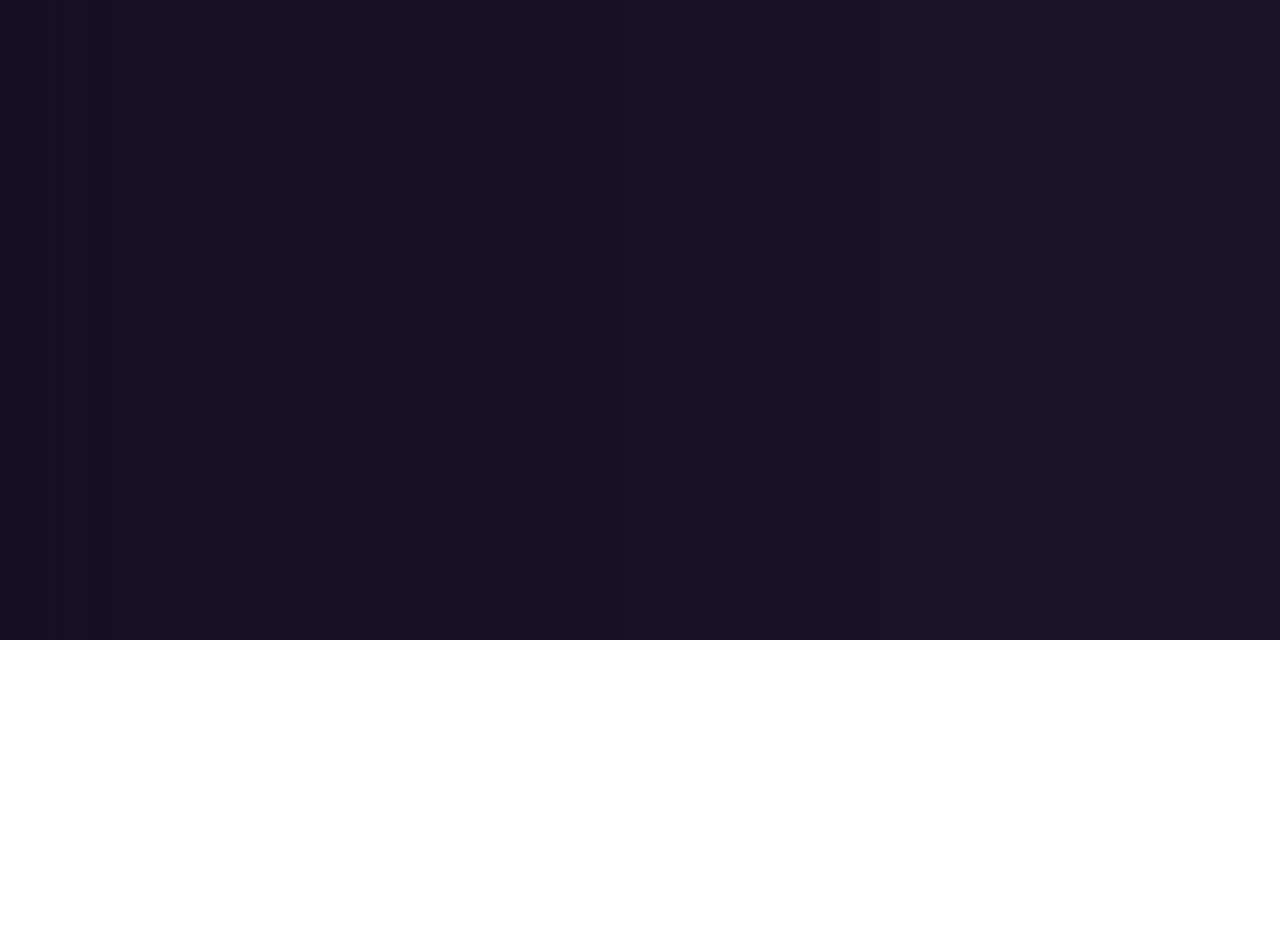
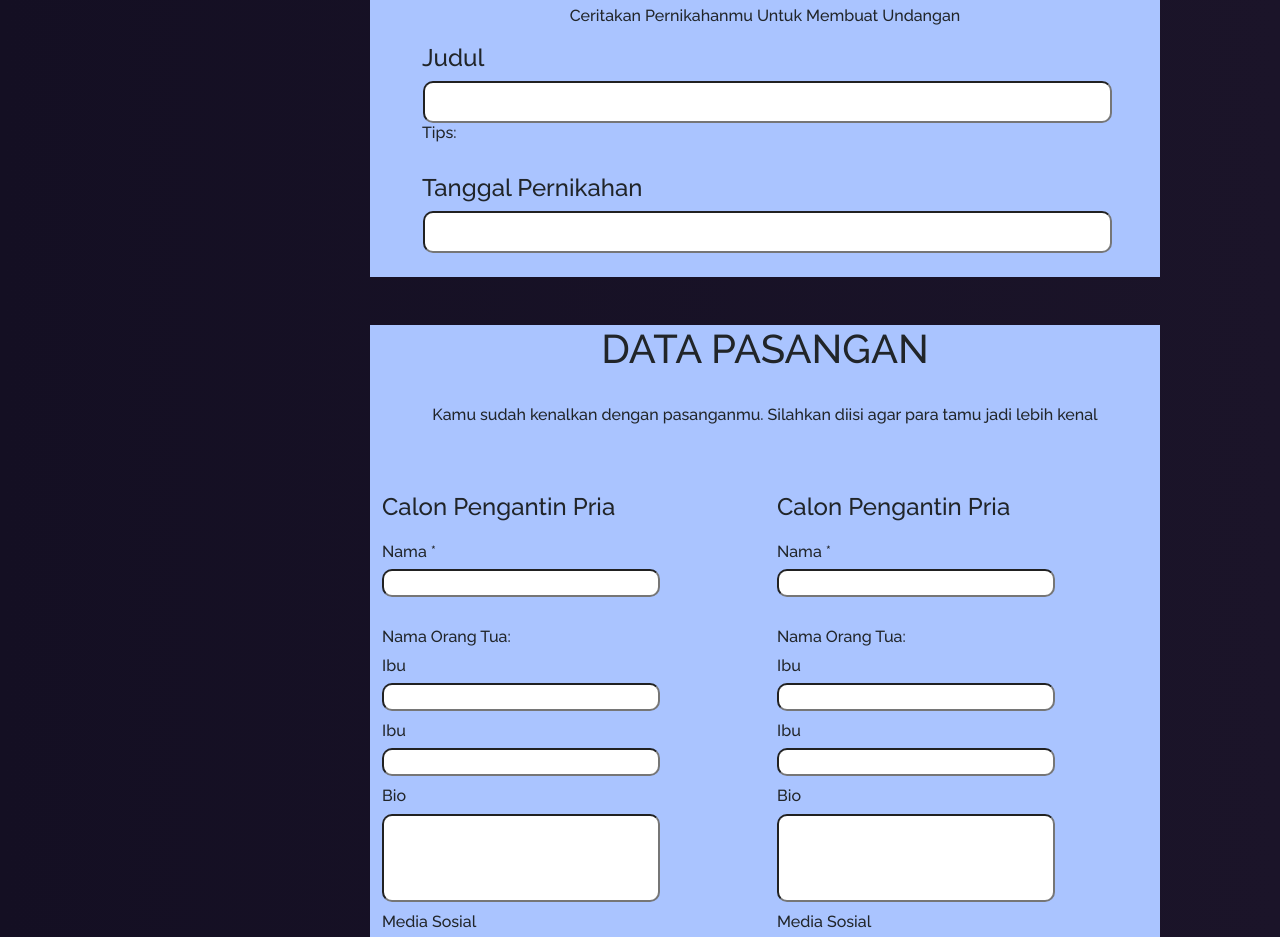
Before and after one commit to AngelNikijuluw/-Massive-Group-UNITE, a React (Create React App) app: page /analytics in a window 1280 px wide. Shown: the part 160-1097 px from the top of the page. Before the commit the page ends 800 px from the top, so only its background shows below. Built offline with nearby package versions, Linux system fonts and the light colour scheme.

Commit message:
add halaman buat undangan

```diff
--- a/src/pages/Dashboard/Analytics.js
+++ b/src/pages/Dashboard/Analytics.js
@@ -1,11 +1,181 @@
 import React from 'react';
+import Sidebar from "../../components/Sidebar";
+import {Card, Container, Row, Col, Form, Table} from "react-bootstrap";
 
 const Analytics = () =>{
     return (
-        <div>
-            <h1>This is Analytics Page</h1>
-        </div>
-    )
+        <Container>
+        <Row
+        style={{ paddingLeft:300, paddingTop:30, paddingRight: 50 }}>
+        <Container fluid className="home-section">
+        <h1>HALO, </h1>
+        <h1>SELAMAT DATANG DI </h1>
+        <p style={{marginTop:30}}>Ceritakan Pernikahanmu Untuk Membuat Undangan</p>
+        <Form>
+            <h4 style={{textAlign:"left", paddingLeft:40}}>Judul</h4>
+            <input style={{width:"90%", marginLeft:5, borderRadius:"10px", padding:"7px"}} type="text"></input>
+            <h6 style={{textAlign:"left",paddingLeft:40}}>Tips:</h6>
+            <br></br>
+            <h4 style={{textAlign:"left", paddingLeft:40}}>Tanggal Pernikahan</h4>
+            <input style={{width:"90%", marginLeft:5, borderRadius:"10px", padding:"7px"}} type="text"></input>
+            <br></br>
+<br></br>
+        </Form>
+</Container>
+
+<Form>
+            <br></br>
+<br></br>
+        </Form>
+
+        <Container fluid className="home-section">
+        <h1>DATA PASANGAN</h1>
+        <p style={{marginTop:30}}>Kamu sudah kenalkan dengan pasanganmu. Silahkan diisi agar para tamu jadi lebih kenal</p>
+        <Form>
+
+        <div class="row">
+  <div class="col-sm-6">
+      <Col
+              md={6}
+              style={{ paddingBottom: 20, paddingTop: 50}}
+              >
+                <h4 style={{textAlign:"left", width:"200%"}}>Calon Pengantin Pria</h4>
+            <h6 style={{textAlign:"left", marginTop:20}}>Nama *</h6>
+            <input style={{width:"150%", marginLeft:-0, borderRadius:"10px"}} type="text"></input>
+            <h6 style={{textAlign:"left", marginTop:30}}>Nama Orang Tua:</h6>
+            <h6 style={{textAlign:"left", marginTop:10}}>Ibu</h6>
+            <input style={{width:"150%", marginLeft:-0, borderRadius:"10px"}} type="text"></input>
+            <h6 style={{textAlign:"left", marginTop:10}}>Ibu</h6>
+            <input style={{width:"150%", marginLeft:-0, borderRadius:"10px"}} type="text"></input>
+            <h6 style={{textAlign:"left", marginTop:10}}>Bio</h6>
+            <input style={{width:"150%", marginLeft:-0, padding:"30px", borderRadius:"10px"}} type="text"></input>
+            <h6 style={{textAlign:"left", marginTop:10}}>Media Sosial</h6>
+            <input style={{width:"123%", marginLeft:50, borderRadius:"10px"}} type="text"></input>
+            <input style={{width:"123%", marginLeft:50, borderRadius:"10px"}} type="text"></input>
+            <input style={{width:"123%", marginLeft:50, borderRadius:"10px"}} type="text"></input>
+            <p style={{textAlign:"left",paddingLeft:50, width:"150%", fontSize:10}}>Tips: Kosongkan jika tidak ada</p>
+            <h6 style={{textAlign:"left", marginTop:10}}>Foto Pengantin Pria</h6>
+            <input style={{width:"150%", marginLeft:-0, borderRadius:"10px"}} type="text"></input>
+            <h6 style={{textAlign:"left", marginTop:10}}>Foto Prewedding</h6>
+            <input style={{width:"150%", marginLeft:-0, borderRadius:"10px"}} type="text"></input>
+
+              </Col>
+  </div>
+  <div class="col-sm-6">
+      <Col
+              md={6}
+              style={{ paddingBottom: 20, paddingTop: 50}}
+              >
+                <h4 style={{textAlign:"left", width:"200%"}}>Calon Pengantin Pria</h4>
+            <h6 style={{textAlign:"left", marginTop:20}}>Nama *</h6>
+            <input style={{width:"150%", marginLeft:-0, borderRadius:"10px"}} type="text"></input>
+            <h6 style={{textAlign:"left", marginTop:30}}>Nama Orang Tua:</h6>
+            <h6 style={{textAlign:"left", marginTop:10}}>Ibu</h6>
+            <input style={{width:"150%", marginLeft:-0, borderRadius:"10px"}} type="text"></input>
+            <h6 style={{textAlign:"left", marginTop:10}}>Ibu</h6>
+            <input style={{width:"150%", marginLeft:-0, borderRadius:"10px"}} type="text"></input>
+            <h6 style={{textAlign:"left", marginTop:10}}>Bio</h6>
+            <input style={{width:"150%", marginLeft:-0, padding:"30px", borderRadius:"10px"}} type="text"></input>
+            <h6 style={{textAlign:"left", marginTop:10}}>Media Sosial</h6>
+            <input style={{width:"123%", marginLeft:50, borderRadius:"10px"}} type="text"></input>
+            <input style={{width:"123%", marginLeft:50, borderRadius:"10px"}} type="text"></input>
+            <input style={{width:"123%", marginLeft:50, borderRadius:"10px"}} type="text"></input>
+            <p style={{textAlign:"left",paddingLeft:50, width:"150%", fontSize:10}}>Tips: Kosongkan jika tidak ada</p>
+            <h6 style={{textAlign:"left", marginTop:10}}>Foto Pengantin Pria</h6>
+            <input style={{width:"150%", marginLeft:-0, borderRadius:"10px"}} type="text"></input>
+            <h6 style={{textAlign:"left", marginTop:10}}>Foto Prewedding</h6>
+            <input style={{width:"150%", marginLeft:-0, borderRadius:"10px"}} type="text"></input>
+              </Col>
+  </div>
+</div>
+
+</Form>
+<Form>
+            <h2 style={{textAlign:"left"}}>Kata-kata Mutiara</h2>
+            <input style={{width:"100%", marginLeft:0,  padding:"50px", borderRadius:10}} type="text"></input>
+           <h1></h1>
+           <h1></h1>
+        </Form>
+        </Container>
+
+
+        <Form>
+            <br></br>
+<br></br>
+        </Form>
+        <Container fluid className="home-section">
+
+        <h1>RANGKAIAN ACARA</h1>
+        <p style={{marginTop:30}}>Informasi ini akan sangat membantu tamu. Silahkan diisi dengan lengkap</p>
+        <Form>
+        <h4 style={{textAlign:"left", paddingLeft:40}}>Akad Nikah</h4>
+        <h6 style={{textAlign:"left", paddingLeft:40}}>Waktu</h6>
+            <input style={{width:"90%", marginLeft:5, borderRadius:"10px", padding:"7px"}} type="text"></input>
+
+            <h6 style={{textAlign:"left", paddingLeft:40}}>Zona Waktu</h6>
+            <select style={{width:"90%", marginLeft:5, borderRadius:"10px", padding:"7px"}} type="text"></select>
+            <h6 style={{textAlign:"left", paddingLeft:40}}>Lokasi</h6>
+            <input style={{width:"90%", marginLeft:5, borderRadius:"10px", padding:"7px"}} type="text"></input>
+            <h6 style={{textAlign:"left", paddingLeft:40}}>Alamat</h6>
+            <input style={{width:"90%", marginLeft:5, borderRadius:"10px", padding:"7px"}} type="text"></input>
+<br></br>
+<br></br>
+            <h4 style={{textAlign:"left", paddingLeft:40}}>Resepsi Nikah</h4>
+        <h6 style={{textAlign:"left", paddingLeft:40}}>Waktu</h6>
+            <input style={{width:"90%", marginLeft:5, borderRadius:"10px", padding:"7px"}} type="text"></input>
+
+            <h6 style={{textAlign:"left", paddingLeft:40}}>Zona Waktu</h6>
+            <select style={{width:"90%", marginLeft:5, borderRadius:"10px", padding:"7px"}} type="text"></select>
+            <h6 style={{textAlign:"left", paddingLeft:40}}>Lokasi</h6>
+            <input style={{width:"90%", marginLeft:5, borderRadius:"10px", padding:"7px"}} type="text"></input>
+            <h6 style={{textAlign:"left", paddingLeft:40}}>Alamat</h6>
+            <input style={{width:"90%", marginLeft:5, borderRadius:"10px", padding:"7px"}} type="text"></input>
+            <br>
+            </br>
+            <br></br>
+            <h6 style={{textAlign:"left", paddingLeft:40}}>Data Tamu</h6>
+            <br></br>
+
+            <Table striped bordered hover style={{width:"90%", marginLeft:40}}>
+      <thead>
+        <tr>
+          <th>No</th>
+          <th>Nama</th>
+          <th>Status</th>
+          <th>Aksi</th>
+        </tr>
+      </thead>
+      <tbody>
+        <tr>
+          <td>1</td>
+          <td>Nuap Inaraham</td>
+          <td>Kenalan</td>
+          <td></td>
+        </tr>
+        <tr>
+          <td>2</td>
+          <td>Farhan Kebab</td>
+          <td>Keluarga</td>
+          <td></td>
+        </tr>
+        <tr>
+          <td>3</td>
+          <td>Soe Karnoto</td>
+          <td>Kenalan</td>
+          <td></td>
+        </tr>
+      </tbody>
+    </Table>
+        </Form>
+
+</Container>
+
+
+    </Row>
+    </Container>
+
+    );
+
 }
 
 export default Analytics;
```
